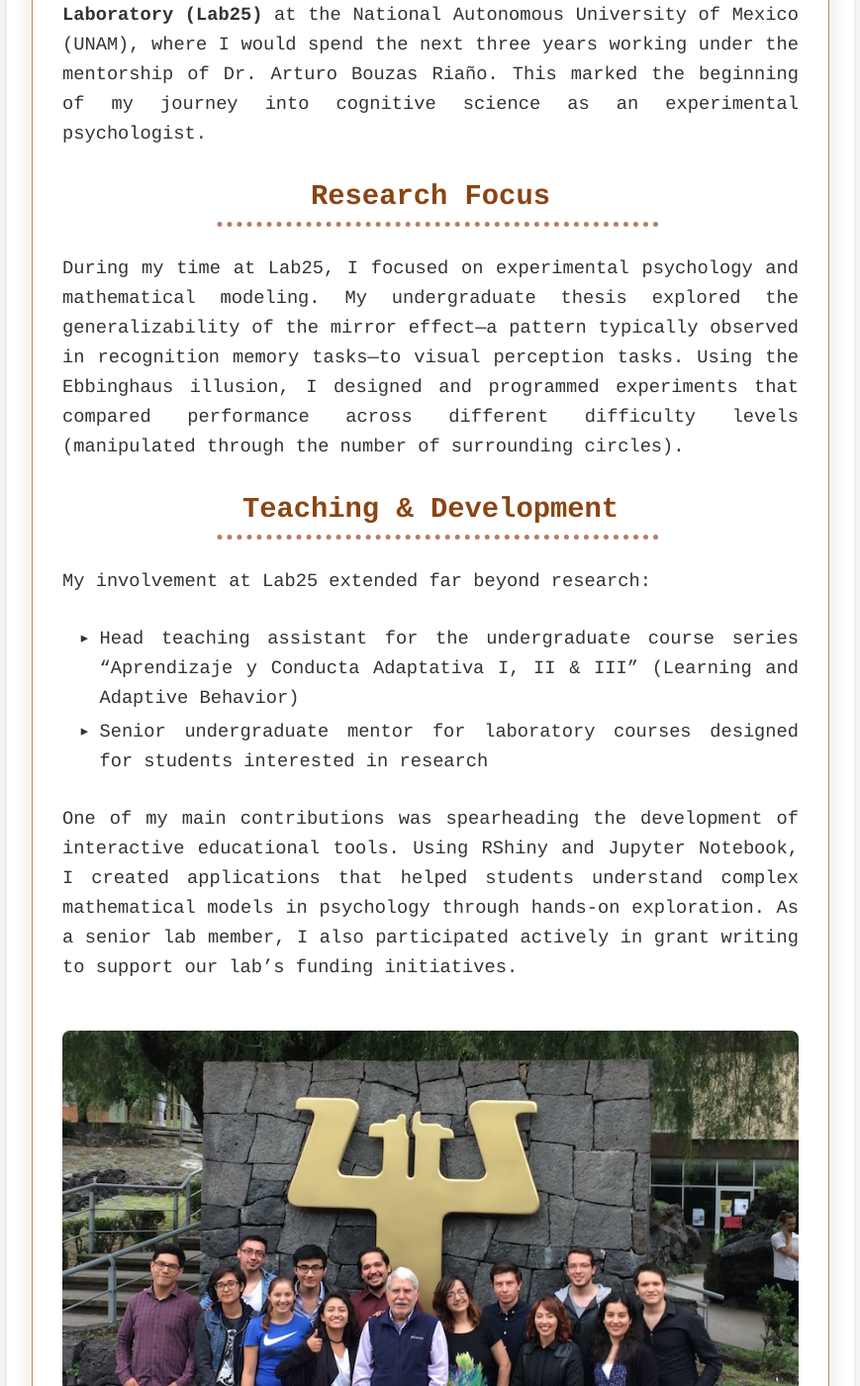
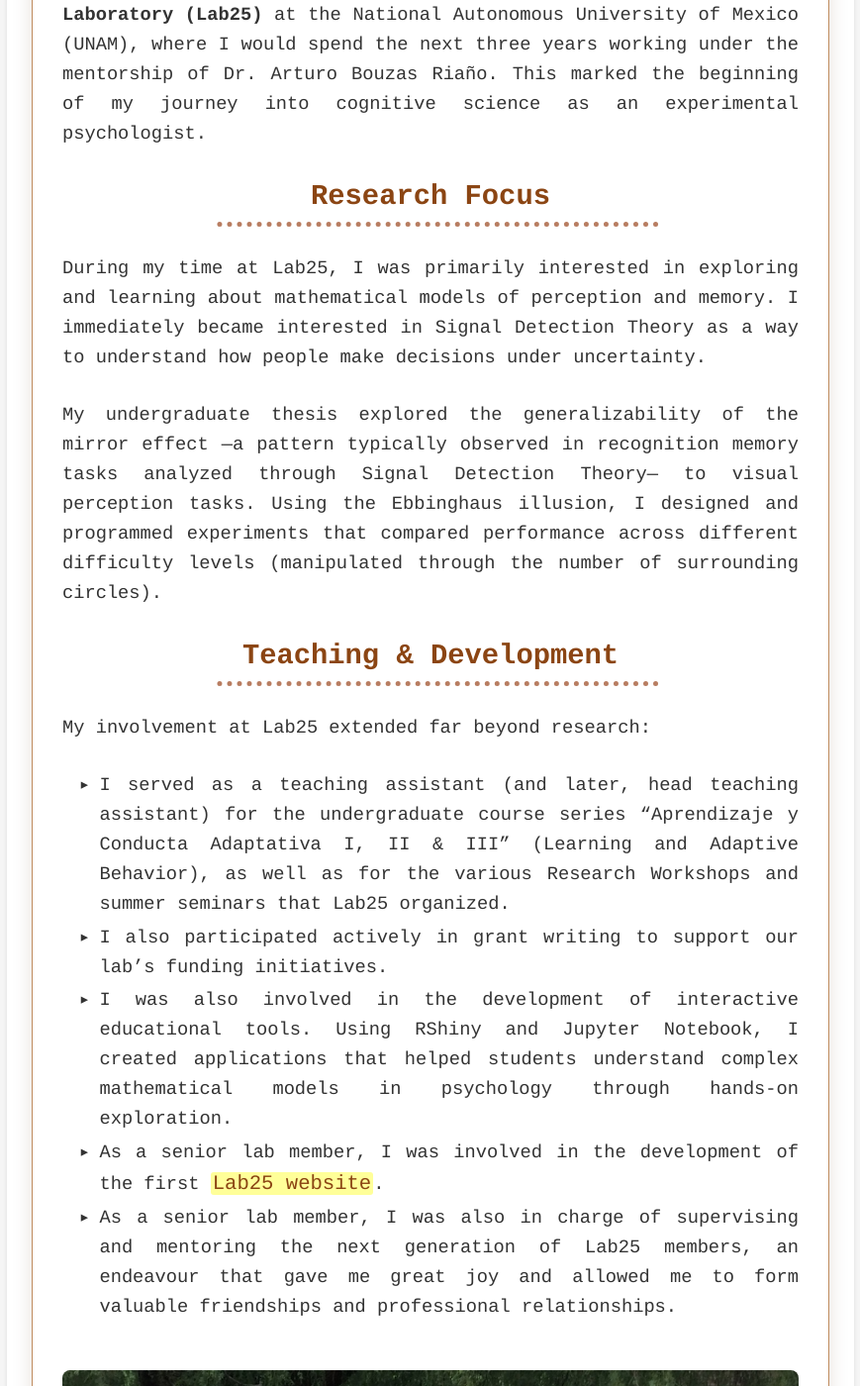
Before and after one commit to Adrifelcha/adrifelcha.github.io, a Jekyll site: the page built from _posts/2015-01-25-joined-lab25.md, in a window 1280 px wide and 1400 px high, scrolled down 729 px. Shown: the whole window at 99% size, without its empty margins (205-1074 px from the left). Built offline with Jekyll 4.4.1, drawn with Linux system fonts in a browser that asks for light colours; some web fonts are replaced.

Commit message:
Update entry description

```diff
--- a/_posts/2015-01-25-joined-lab25.md
+++ b/_posts/2015-01-25-joined-lab25.md
@@ -1,6 +1,6 @@
 ---
 layout: event
-title: Joined Lab25
+title: Joined Lab25 as an undergraduate student
 date: 2015-01-25
 ---
 
@@ -10,16 +10,20 @@ In January 2015, I joined the <b>Learning and Adaptive Behavior Laboratory (Lab2
 
 ### Research Focus
 
-During my time at Lab25, I focused on experimental psychology and mathematical modeling. My undergraduate thesis explored the generalizability of the mirror effect—a pattern typically observed in recognition memory tasks—to visual perception tasks. Using the Ebbinghaus illusion, I designed and programmed experiments that compared performance across different difficulty levels (manipulated through the number of surrounding circles).
+During my time at Lab25, I was primarily interested in exploring and learning about mathematical models of perception and memory. I immediately became interested in Signal Detection Theory as a way to understand how people make decisions under uncertainty.
+
+My undergraduate thesis explored the generalizability of the mirror effect —a pattern typically observed in recognition memory tasks analyzed through Signal Detection Theory— to visual perception tasks. Using the Ebbinghaus illusion, I designed and programmed experiments that compared performance across different difficulty levels (manipulated through the number of surrounding circles).
 
 ### Teaching & Development
 
 My involvement at Lab25 extended far beyond research:
-- Head teaching assistant for the undergraduate course series "Aprendizaje y Conducta Adaptativa I, II & III" (Learning and Adaptive Behavior)
-- Senior undergraduate mentor for laboratory courses designed for students interested in research
-
-One of my main contributions was spearheading the development of interactive educational tools. Using RShiny and Jupyter Notebook, I created applications that helped students understand complex mathematical models in psychology through hands-on exploration. As a senior lab member, I also participated actively in grant writing to support our lab's funding initiatives.
+- I served as a teaching assistant (and later, head teaching assistant) for the undergraduate course series "Aprendizaje y Conducta Adaptativa I, II & III" (Learning and Adaptive Behavior), as well as for the various Research Workshops and summer seminars that Lab25 organized.
+- I also participated actively in grant writing to support our lab's funding initiatives.
+- I was also involved in the development of interactive educational tools. Using RShiny and Jupyter Notebook, I created applications that helped students understand complex mathematical models in psychology through hands-on exploration.
+- As a senior lab member, I was involved in the development of the first <a class='link' href="https://bouzaslab25.github.io/" target="_blank">Lab25 website</a>.
+- As a senior lab member, I was also in charge of supervising and mentoring the next generation of Lab25 members, an endeavour that gave me great joy and allowed me to form valuable friendships and professional relationships.
 
 <div style="text-align: center">
     <img src="/photos/IMG_8233.JPG" alt="Lab25 at UNAM">
+    <p style="font-size: 12px; color: #666; text-align: center;">Lab25, 2017 edition</p>
 </div>
```
